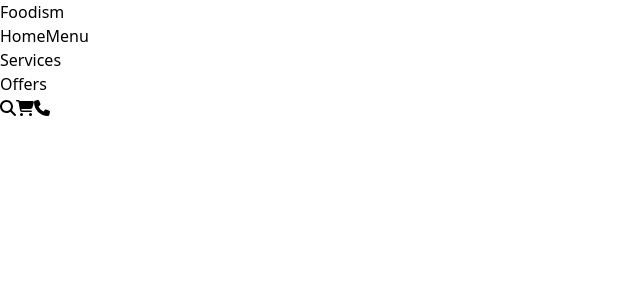
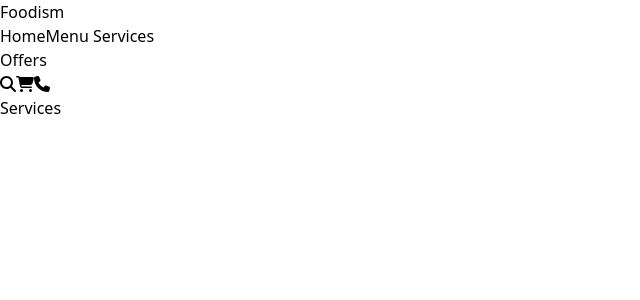
Before and after one commit to anikaivnath/Foodism, a React (Vite) app in the folder Foodism/: page /services in a window 1280 px wide. Shown: the top 300 px of the page, without its empty margins (0-640 px from the left). Built offline with nearby package versions, Linux system fonts and the light colour scheme.

Commit message:
feat(NavBar): add Services link and update routing to include Services component

```diff
--- a/Foodism/src/App.jsx
+++ b/Foodism/src/App.jsx
@@ -2,19 +2,17 @@ import React from "react";
 import { BrowserRouter as Router, Route, Routes } from "react-router-dom";
 import NavBar from "./Components/NavBar";
 import HeroSection from "./Components/HeroSection";
-
-import Menu from "./Components/Menu";  // Import Menu Component
+import Services from "./Components/Services";
+import Menu from "./Components/Menu";
 
 const App = () => {
   return (
     <Router>
       <NavBar />
       <Routes>
-        {/* Home Route with HeroSection */}
         <Route path="/" element={<><HeroSection /></>} />
-
-        {/* Menu Route without HeroSection */}
         <Route path="/menu" element={<Menu />} />
+        <Route path="/services" element={<Services />} /> {/* Corrected the path */}
       </Routes>
     </Router>
   );
--- a/Foodism/src/Components/NavBar.jsx
+++ b/Foodism/src/Components/NavBar.jsx
@@ -16,8 +16,8 @@ const NavBar = () => {
         {/* Navigation Links */}
         <div className="w-80 flex justify-around text-xl mt-5 cursor-pointer">
           <Link to="/" className="text-green-600">Home</Link>
-          <Link to="/menu" className="text-blue-500">Menu</Link> {/* Clicking Menu goes to Menu Page */}
-          <p>Services</p>
+          <Link to="/menu" className="">Menu</Link> {/* Clicking Menu goes to Menu Page */}
+          <Link to="/Services" className=""> Services</Link>
           <p>Offers</p>
         </div>
 
--- /dev/null
+++ b/Foodism/src/Components/Services.jsx
@@ -0,0 +1,9 @@
+import React from 'react'
+
+const Services = () => {
+  return (
+    <div>Services</div>
+  )
+}
+
+export default Services
```
